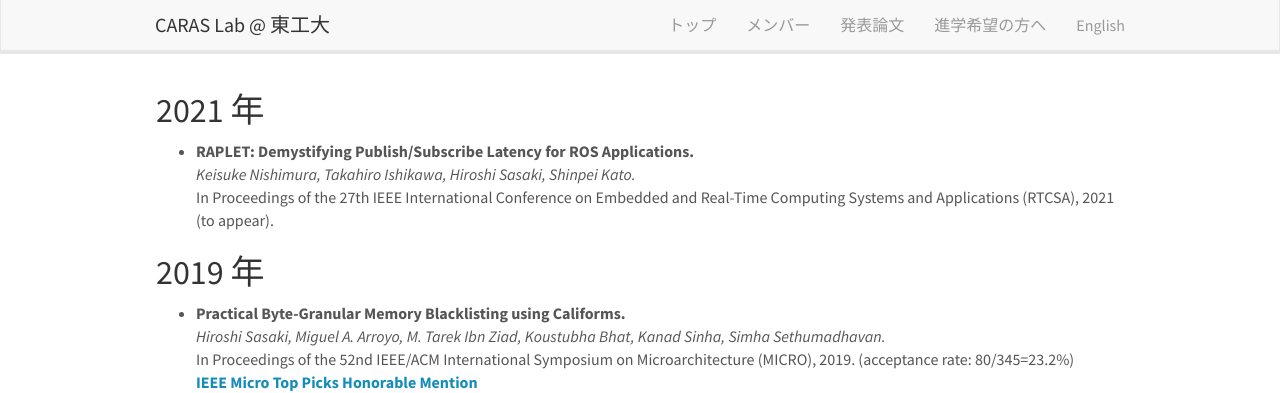
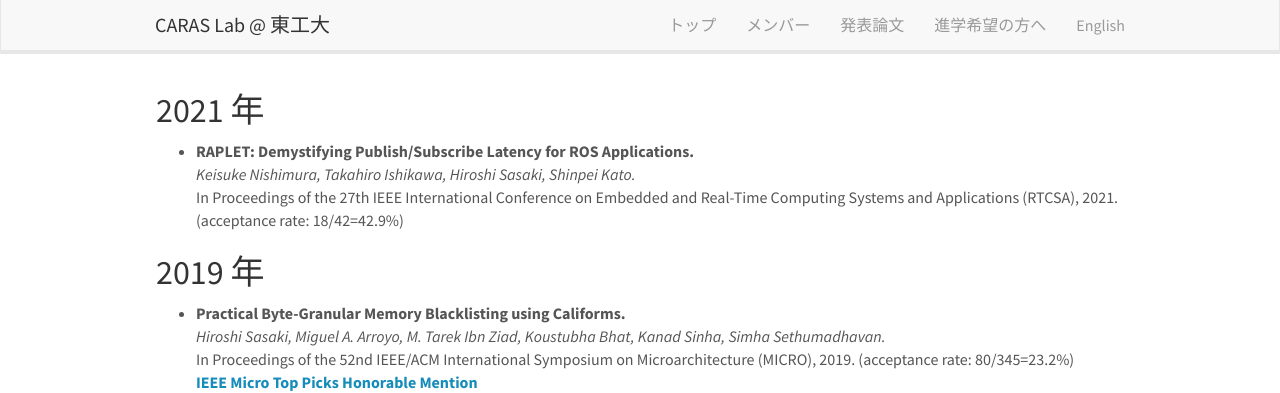
Before and after one commit to titech-caras/titech-caras.github.io, a Jekyll site: the page built from _pages/publications.md, in a window 1280 px wide. Shown: the top 393 px of the page. Built offline with Jekyll 4.4.1, drawn with Linux system fonts in a browser that asks for light colours; nearby versions of some CDN libraries.

Commit message:
Update RAPLET info

```diff
--- a/_data/publications-2021.yml
+++ b/_data/publications-2021.yml
@@ -3,5 +3,5 @@
   authors: "Keisuke Nishimura, Takahiro Ishikawa, Hiroshi Sasaki, Shinpei Kato."
   venue: "In Proceedings of the 27th IEEE International Conference on Embedded and Real-Time Computing Systems and Applications (RTCSA)"
   month: Aug.
-  year: 2021 (to appear)
-  rate:
+  year: 2021
+  rate: "18/42=42.9%"
```
